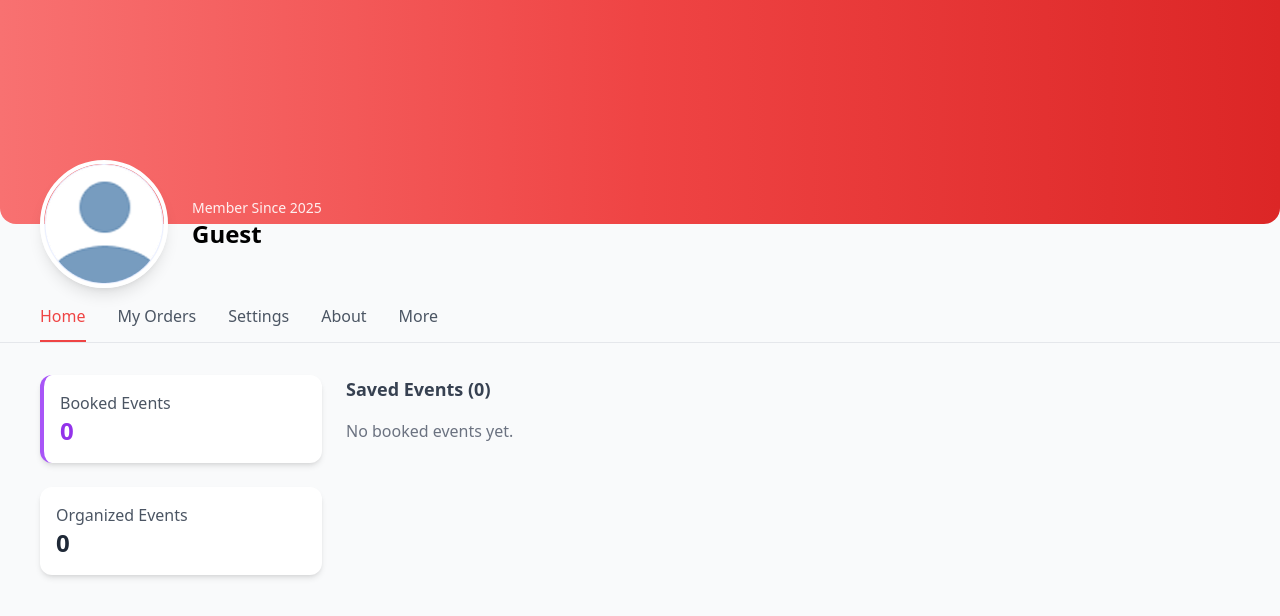
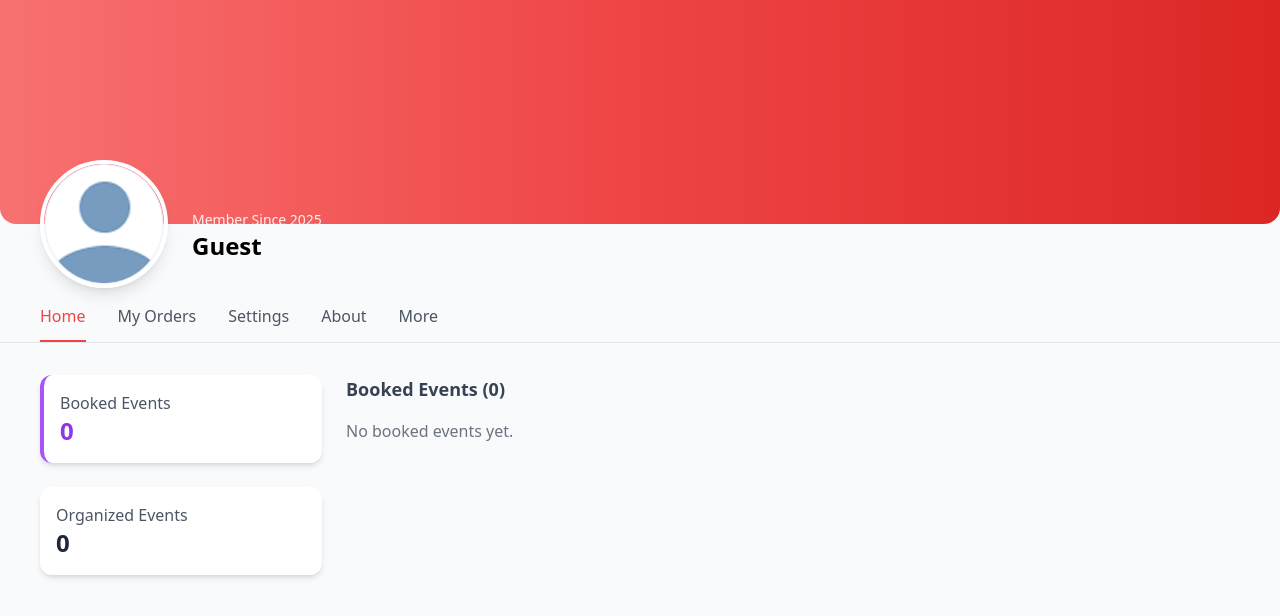
Before and after one commit to Daniel24356/Event-Booking-Frontend, a React (Vite) app: page /profile in a window 1280 px wide. Shown: the top 616 px of the page. Built offline with nearby package versions, Linux system fonts and the light colour scheme.

Commit message:
fixed code

```diff
--- a/src/Pages/ProfileDashboard.tsx
+++ b/src/Pages/ProfileDashboard.tsx
@@ -9,9 +9,10 @@ interface User {
   lastName: string;
   username: string;
   email: string;
+  profilePhoto?: string;
 }
 
-interface BookedEvent {
+interface Event {
   id: string;
   title: string;
   description: string;
@@ -20,7 +21,7 @@ interface BookedEvent {
 }
 
 const ProfileDashboard: React.FC = () => {
-  const [bookedEvents, setBookedEvents] = useState<BookedEvent[]>([]);
+  const [bookedEvents, setBookedEvents] = useState<Event[]>([]);
   const [user, setUser] = useState<User | null>(null);
 
   useEffect(() => {
@@ -33,7 +34,7 @@ const ProfileDashboard: React.FC = () => {
 
       const fetchBookings = async () => {
         try {
-          const res = await axios.get<{ data: BookedEvent[] }>(
+          const res = await axios.get<{ data: any[] }>(
             `http://localhost:3001/v1/booking`,
             {
               headers: {
@@ -41,7 +42,10 @@ const ProfileDashboard: React.FC = () => {
               },
             }
           );
-          setBookedEvents(res.data.data); // ✅ unwrap `data`
+
+          // Extract just the event details from booking
+          const events = res.data.data.map((booking) => booking.event);
+          setBookedEvents(events);
         } catch (error) {
           console.error("Error fetching booked events:", error);
         }
@@ -57,11 +61,11 @@ const ProfileDashboard: React.FC = () => {
       <div className="relative bg-gradient-to-r from-red-400 via-red-500 to-red-600 h-56 rounded-b-2xl">
         <div className="absolute -bottom-16 left-10 flex items-center">
           <img
-            src={profile}
+            src={user?.profilePhoto || profile}
             alt="Profile"
             className="w-32 h-32 rounded-full border-4 border-white shadow-lg"
           />
-          <div className="ml-6 text-white">
+          <div className="ml-6 text-white mt-6">
             <p className="text-sm opacity-90">Member Since 2025</p>
             <h1 className="text-2xl font-bold text-black">
               {user ? `${user.firstName} ${user.lastName}` : "Guest"}
@@ -99,10 +103,10 @@ const ProfileDashboard: React.FC = () => {
           </div>
         </div>
 
-        {/* Saved Events */}
+        {/* Booked Events */}
         <div className="md:col-span-3">
           <h2 className="text-lg font-semibold text-gray-700 mb-4">
-            Saved Events ({bookedEvents.length})
+            Booked Events ({bookedEvents.length})
           </h2>
 
           {bookedEvents.length === 0 ? (
```
